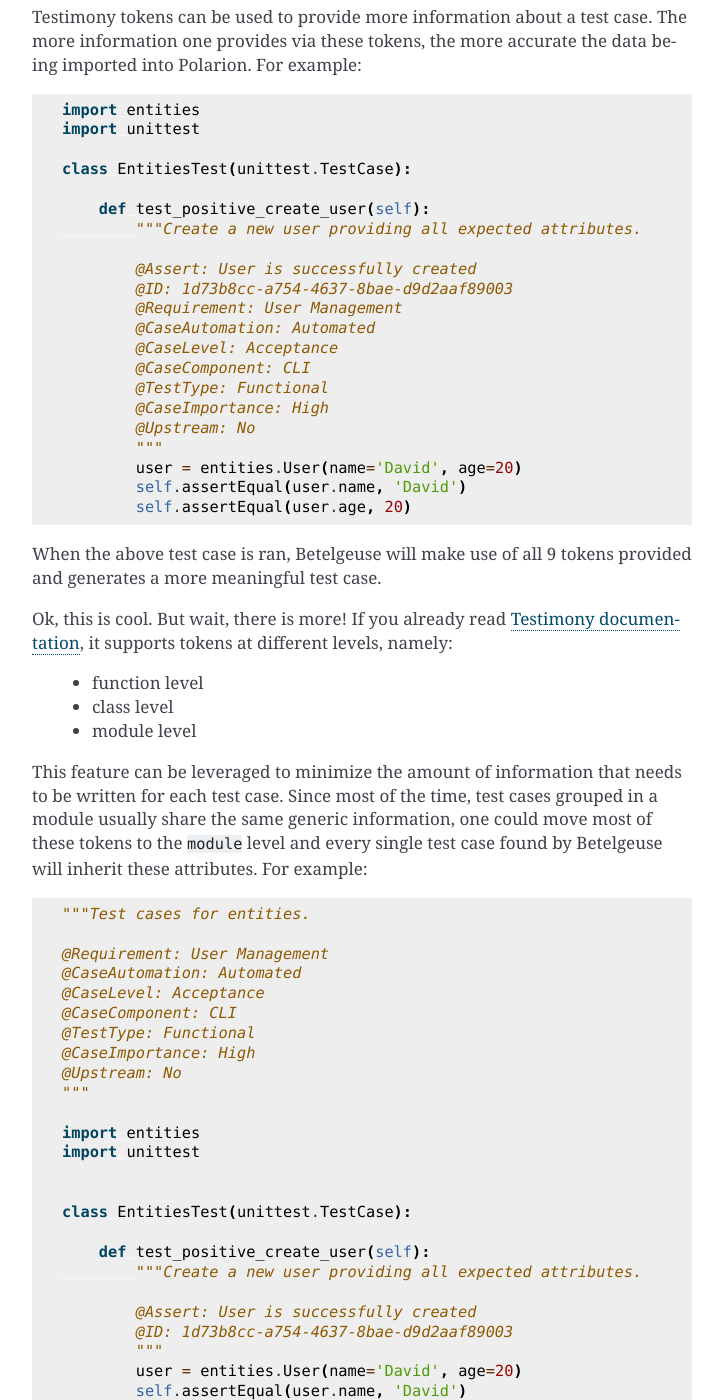
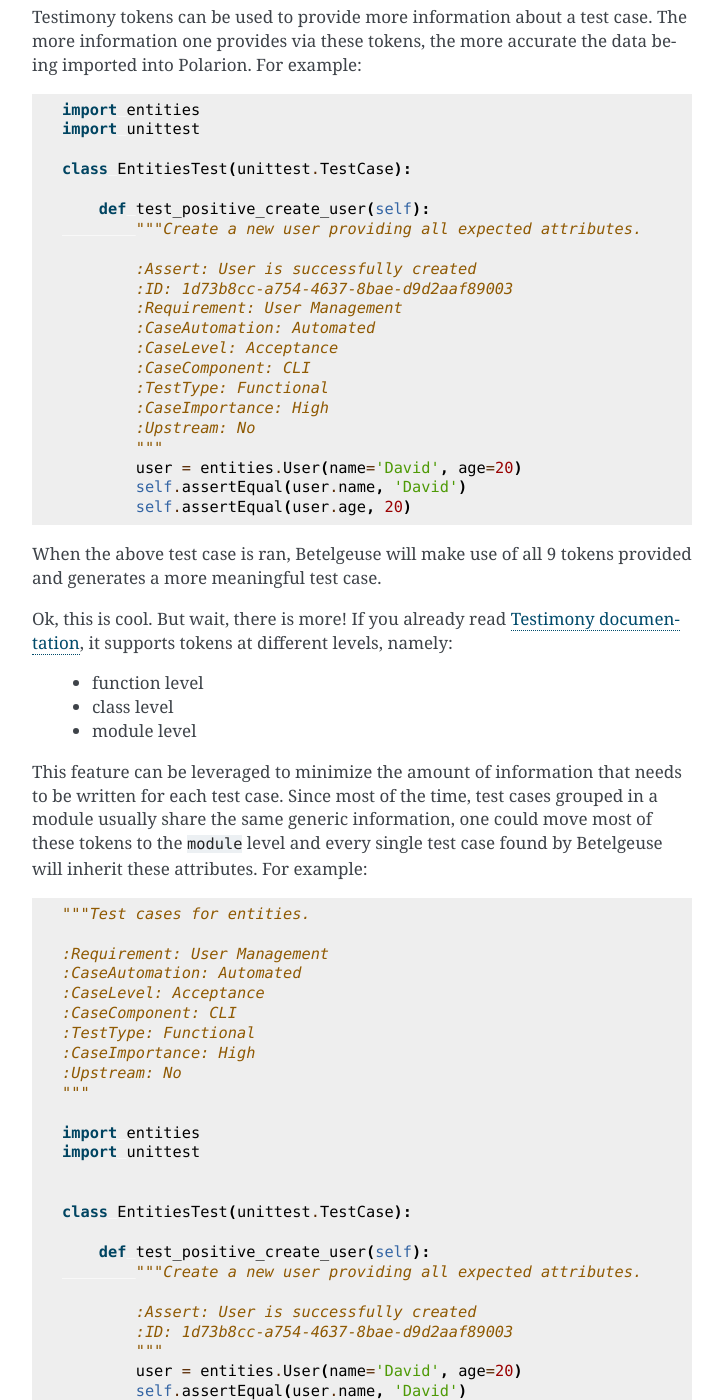
Before and after one commit to SatelliteQE/betelgeuse, a Sphinx documentation site: the page built from docs/index.rst, in a window 1280 px wide and 1400 px high, scrolled down 9882 px. Shown: the whole window, without its empty margins (388-1111 px from the left). Built offline with Sphinx 7.4.7, drawn with Linux system fonts in a browser that asks for light colours; part of the change alters nothing that is shown; some of the changed text lies outside the part shown.

```diff
--- a/docs/index.rst
+++ b/docs/index.rst
@@ -114,7 +114,7 @@ Testimony ``tokens`` to provide a bit more information about the tests.
           def test_positive_create_user(self):
               """Create a new user providing all expected attributes.
 
-              @ID: 1d73b8cc-a754-4637-8bae-d9d2aaf89003
+              :ID: 1d73b8cc-a754-4637-8bae-d9d2aaf89003
               """
               user = entities.User(name='David', age=20)
               self.assertEqual(user.name, 'David')
@@ -168,7 +168,7 @@ steps:
     - If ``$ID`` token is present in the test case, it is used as the test case
       id. Or it is derived automatically based on the test Python import path.
     - Test case object is built based on different supplied test case tokens.
-    - If ``@requirement`` token is present in the test case, it will be used as the
+    - If ``:requirement`` token is present in the test case, it will be used as the
       requirement name. Otherwise it is derived from the test module name. For
       example, if the test module name is ``test_login_example``, then the
       requirement name is ``Login Example``.
@@ -334,7 +334,7 @@ With the above report, Betelgeuse performs the following:
       generated as
       ``sample_project.tests.test_login_example.LoginTestCase.test_login_1``.
 
-- The information obtained from both the steps above are compared and ``@ID``
+- The information obtained from both the steps above are compared and ``:ID``
   token of the test method or function is identified. This id is then queried
   against Polarion for a matching work item id (Polarion test case). Once the
   work item id is identified, Betelgeuse will add the result for this test
@@ -342,7 +342,7 @@ With the above report, Betelgeuse performs the following:
 
 .. warning::
 
-  - If Betelgeuse is not able to find the ``@ID`` token for a test method, it
+  - If Betelgeuse is not able to find the ``:ID`` token for a test method, it
     will default to the Python import path. In our current example, it will be
     ``sample_project.tests.test_login_example.LoginTestCase.test_login_1``.
   - If no result is returned when querying Polarion for a matching test case,
@@ -460,15 +460,15 @@ imported into Polarion. For example:
       def test_positive_create_user(self):
           """Create a new user providing all expected attributes.
 
-          @Assert: User is successfully created
-          @ID: 1d73b8cc-a754-4637-8bae-d9d2aaf89003
-          @Requirement: User Management
-          @CaseAutomation: Automated
-          @CaseLevel: Acceptance
-          @CaseComponent: CLI
-          @TestType: Functional
-          @CaseImportance: High
-          @Upstream: No
+          :Assert: User is successfully created
+          :ID: 1d73b8cc-a754-4637-8bae-d9d2aaf89003
+          :Requirement: User Management
+          :CaseAutomation: Automated
+          :CaseLevel: Acceptance
+          :CaseComponent: CLI
+          :TestType: Functional
+          :CaseImportance: High
+          :Upstream: No
           """
           user = entities.User(name='David', age=20)
           self.assertEqual(user.name, 'David')
@@ -496,13 +496,13 @@ Betelgeuse will inherit these attributes. For example:
 
     """Test cases for entities.
 
-    @Requirement: User Management
-    @CaseAutomation: Automated
-    @CaseLevel: Acceptance
-    @CaseComponent: CLI
-    @TestType: Functional
-    @CaseImportance: High
-    @Upstream: No
+    :Requirement: User Management
+    :CaseAutomation: Automated
+    :CaseLevel: Acceptance
+    :CaseComponent: CLI
+    :TestType: Functional
+    :CaseImportance: High
+    :Upstream: No
     """
 
     import entities
@@ -514,8 +514,8 @@ Betelgeuse will inherit these attributes. For example:
         def test_positive_create_user(self):
             """Create a new user providing all expected attributes.
 
-            @Assert: User is successfully created
-            @ID: 1d73b8cc-a754-4637-8bae-d9d2aaf89003
+            :Assert: User is successfully created
+            :ID: 1d73b8cc-a754-4637-8bae-d9d2aaf89003
             """
             user = entities.User(name='David', age=20)
             self.assertEqual(user.name, 'David')
@@ -525,9 +525,9 @@ Betelgeuse will inherit these attributes. For example:
         def test_positive_create_car(self):
             """Create a new car providing all expected attributes.
 
-            @Assert: Car is successfully created and has no owner
-            @ID: 71b9b000-b978-4a95-b6f8-83c09ed39c01
-            @CaseImportance: Medium
+            :Assert: Car is successfully created and has no owner
+            :ID: 71b9b000-b978-4a95-b6f8-83c09ed39c01
+            :CaseImportance: Medium
             """
             car = entities.Car(make='Honda', year=2016)
             self.assertEqual(car.make, 'Honda')
```
